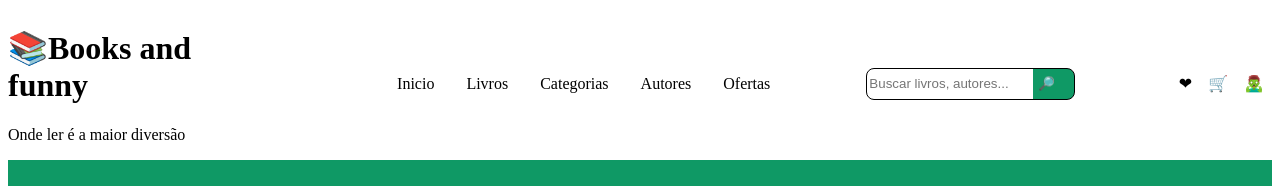
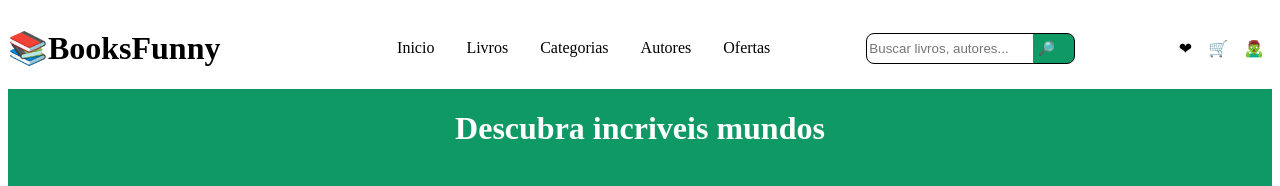
Before and after one commit to CaioGabDev/AtividadeFrontEnd-PaginaBooksFunny, a Next.js app: page /login in a window 1280 px wide. Shown: the top 186 px of the page. Built offline with nearby package versions, Linux system fonts and the light colour scheme.

Commit message:
refactor: logo

```diff
--- a/components/Header.jsx
+++ b/components/Header.jsx
@@ -6,8 +6,7 @@ export default function Header(){
     return (
         <header className={styles.header}>
             <div className={styles.logo}>
-                <h1>📚Books and funny</h1>
-                <p>Onde ler é a maior diversão</p>
+                <h1>📚BooksFunny</h1>
             </div>
             <Navegation />
             <input className={styles.input} type="text" placeholder='Buscar livros, autores...        🔎' />
```
